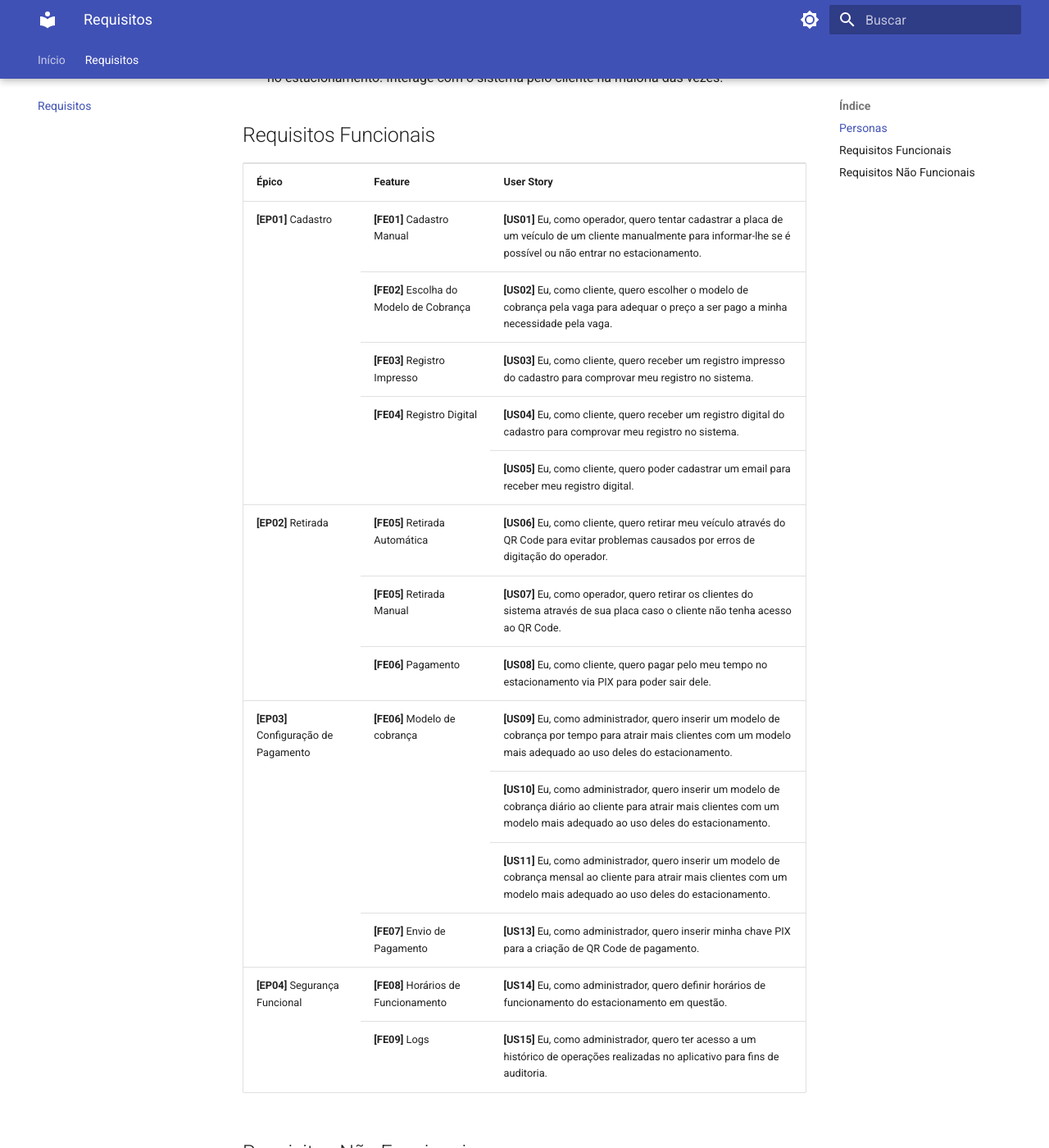
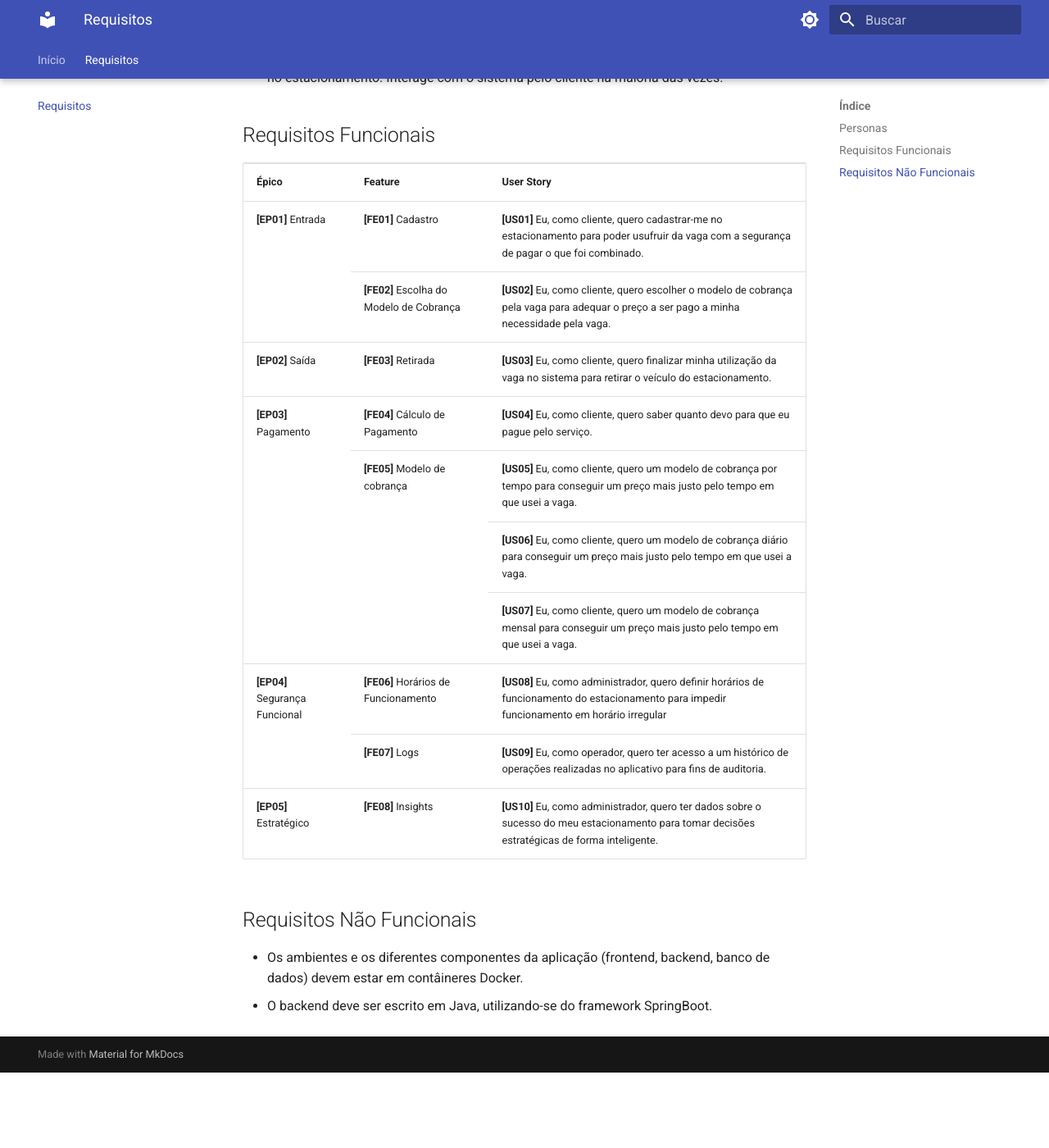
Before and after one commit to Estaciona-Rapido/docs, an MkDocs documentation site: the page built from docs/requisitos.md, in a window 1280 px wide and 1400 px high, scrolled down 341 px. Shown: the whole window at 82% size. Built offline with MkDocs 1.6.1 and Material for MkDocs 9.7.7, drawn with Linux system fonts in a browser that asks for light colours; after the commit the page ends 1649 px from its top, so only the background shows below that.

Commit message:
Generalização dos requisitos, diminuição de escopo para o MVP

```diff
--- a/docs/requisitos.md
+++ b/docs/requisitos.md
@@ -9,37 +9,40 @@
 ## Requisitos Funcionais
 
 <!---
-Cadastro
+Entrada
     Cadastro Manual
-        1. Eu, como operador, quero tentar cadastrar a placa de um veículo de um cliente manualmente para informar-lhe se é possível ou não entrar no estacionamento.
+        1. Eu, como cliente, quero cadastrar-me no estacionamento para poder usufruir da vaga com a segurança de pagar o que foi combinado.
     Escolha do Modelo de Cobrança
         2. Eu, como cliente, quero escolher o modelo de cobrança pela vaga para adequar o preço a ser pago a minha necessidade pela vaga.
     Registro Impresso
-        3. Eu, como cliente, quero receber um registro impresso do cadastro para comprovar meu registro no sistema.
+        (EXTRA) Eu, como cliente, quero receber um registro impresso do cadastro para comprovar meu registro no sistema.
     Registro Digital
-        4. Eu, como cliente, quero receber um registro digital do cadastro para comprovar meu registro no sistema.
-        5. Eu, como cliente, quero poder cadastrar um email para receber meu registro digital.
+        (EXTRA) Eu, como cliente, quero receber um registro digital do cadastro para comprovar meu registro no sistema.
 
-Retirada
+Saída
     Retirada Automática
-        6. Eu, como cliente, quero retirar meu veículo através do QR Code para evitar problemas causados por erros de digitação do operador.
-    Retirada Manual
-        7. Eu, como operador, quero retirar os clientes do sistema através de sua placa caso o cliente não tenha acesso ao QR Code.
+        (EXTRA) Eu, como cliente, quero retirar meu veículo através do QR Code para evitar problemas causados por erros de digitação do operador.
+    Retirada
+        3. Eu, como cliente, quero finalizar minha utilização da vaga no sistema para retirar o veículo do estacionamento.
+Pagamento
+    Cálculo de Pagamento
+        4. Eu, como cliente, quero saber quanto devo para que eu pague pelo serviço.
     Pagamento
-        8. Eu, como cliente, quero pagar pelo meu tempo no estacionamento via PIX para poder sair dele.
-
-Configuração de Pagamento
+        (EXTRA) Eu, como cliente, quero pagar pelo meu tempo no estacionamento via PIX para poder sair dele.
     Modelo de cobrança
-        9. Eu, como administrador, quero inserir um modelo de cobrança por tempo para atrair mais clientes com um modelo mais adequado ao uso deles do estacionamento.
-        10. Eu, como administrador, quero inserir um modelo de cobrança diário ao cliente para atrair mais clientes com um modelo mais adequado ao uso deles do estacionamento.
-        11. Eu, como administrador, quero inserir um modelo de cobrança mensal ao cliente para atrair mais clientes com um modelo mais adequado ao uso deles do estacionamento.
+        5. Eu, como cliente, quero um modelo de cobrança por tempo para conseguir um preço mais justo pelo tempo em que usei a vaga.
+        6. Eu, como cliente, quero um modelo de cobrança diário para conseguir um preço mais justo pelo tempo em que usei a vaga.
+        7. Eu, como cliente, quero um modelo de cobrança mensal para conseguir um preço mais justo pelo tempo em que usei a vaga.
     Envio de Pagamento
-        12. Eu, como administrador, quero inserir minha chave PIX para a criação de QR Code de pagamento.
+        (EXTRA) Eu, como administrador, quero inserir minha chave PIX para que os clientes tenham mais facilidade de pagar pela vaga.
 Segurança Funcional
     Horários de Funcionamento
-        13. Eu, como administrador, quero definir horários de funcionamento do estacionamento em questão.
+        8. Eu, como administrador, quero definir horários de funcionamento do estacionamento para impedir funcionamento em horário irregular.
     Logs
-        14. Eu, como administrador, quero ter acesso a um histórico de operações realizadas no aplicativo para fins de auditoria.
+        9. Eu, como operador, quero ter acesso a um histórico de operações realizadas no aplicativo para fins de auditoria.
+Estratégico
+    Insights
+        10. Eu, como administrador, quero ter dados sobre o sucesso do meu estacionamento para tomar decisões estratégicas de forma inteligente.
 --->
 
 
@@ -60,61 +63,47 @@ Segurança Funcional
         </thead>
         <tbody>
             <tr>
-                <td rowspan="5"><b>[EP01]</b> Cadastro</td>
-                <td><b>[FE01]</b> Cadastro Manual</td>
-                <td><b>[US01]</b> Eu, como operador, quero tentar cadastrar a placa de um veículo de um cliente manualmente para informar-lhe se é possível ou não entrar no estacionamento.</td>
+                <td rowspan="2"><b>[EP01]</b> Entrada</td>
+                <td><b>[FE01]</b> Cadastro</td>
+                <td><b>[US01]</b> Eu, como cliente, quero cadastrar-me no estacionamento para poder usufruir da vaga com a segurança de pagar o que foi combinado.</td>
             </tr>
             <tr>
                 <td><b>[FE02]</b> Escolha do Modelo de Cobrança</td>
                 <td><b>[US02]</b> Eu, como cliente, quero escolher o modelo de cobrança pela vaga para adequar o preço a ser pago a minha necessidade pela vaga.</td>
             </tr>
             <tr>
-                <td rowspan="1"><b>[FE03]</b> Registro Impresso</td>
-                <td><b>[US03]</b> Eu, como cliente, quero receber um registro impresso do cadastro para comprovar meu registro no sistema.</td>
+                <td rowspan="1"><b>[EP02]</b> Saída</td>
+                <td rowspan="1"><b>[FE03]</b> Retirada</td>
+                <td><b>[US03]</b> Eu, como cliente, quero finalizar minha utilização da vaga no sistema para retirar o veículo do estacionamento.</td>
             </tr>
             <tr>
-                <td rowspan="2"><b>[FE04]</b> Registro Digital</td>
-                <td><b>[US04]</b> Eu, como cliente, quero receber um registro digital do cadastro para comprovar meu registro no sistema.</td>
+                <td rowspan="4"><b>[EP03]</b> Pagamento</td>
+                <td rowspan="1"><b>[FE04]</b> Cálculo de Pagamento</td>
+                <td><b>[US04]</b> Eu, como cliente, quero saber quanto devo para que eu pague pelo serviço.</td>
             </tr>
             <tr>
-                <td><b>[US05]</b> Eu, como cliente, quero poder cadastrar um email para receber meu registro digital.</td>
+                <td rowspan="3"><b>[FE05]</b> Modelo de cobrança</td>
+                <td><b>[US05]</b> Eu, como cliente, quero um modelo de cobrança por tempo para conseguir um preço mais justo pelo tempo em que usei a vaga.</td>
             </tr>
             <tr>
-                <td rowspan="3"><b>[EP02]</b> Retirada</td>
-                <td rowspan="1"><b>[FE05]</b> Retirada Automática</td>
-                <td><b>[US06]</b> Eu, como cliente, quero retirar meu veículo através do QR Code para evitar problemas causados por erros de digitação do operador.</td>
+                <td><b>[US06]</b> Eu, como cliente, quero um modelo de cobrança diário para conseguir um preço mais justo pelo tempo em que usei a vaga.</td>
             </tr>
             <tr>
-                <td rowspan="1"><b>[FE05]</b> Retirada Manual</td>
-                <td><b>[US07]</b> Eu, como operador, quero retirar os clientes do sistema através de sua placa caso o cliente não tenha acesso ao QR Code.</td>
-            </tr>
-            <tr>
-                <td rowspan="1"><b>[FE06]</b> Pagamento</td>
-                <td><b>[US08]</b> Eu, como cliente, quero pagar pelo meu tempo no estacionamento via PIX para poder sair dele.</td>
-            </tr>
-            <tr>
-                <td rowspan="4"><b>[EP03]</b> Configuração de Pagamento</td>
-                <td rowspan="3"><b>[FE06]</b> Modelo de cobrança</td>
-                <td><b>[US09]</b> Eu, como administrador, quero inserir um modelo de cobrança por tempo para atrair mais clientes com um modelo mais adequado ao uso deles do estacionamento.</td>
-            </tr>
-            <tr>
-                <td><b>[US10]</b> Eu, como administrador, quero inserir um modelo de cobrança diário ao cliente para atrair mais clientes com um modelo mais adequado ao uso deles do estacionamento.</td>
-            </tr>
-            <tr>
-                <td><b>[US11]</b> Eu, como administrador, quero inserir um modelo de cobrança mensal ao cliente para atrair mais clientes com um modelo mais adequado ao uso deles do estacionamento.</td>
-            </tr>
-            <tr>
-                <td rowspan="1"><b>[FE07]</b> Envio de Pagamento</td>
-                <td><b>[US13]</b> Eu, como administrador, quero inserir minha chave PIX para a criação de QR Code de pagamento.</td>
+                <td><b>[US07]</b> Eu, como cliente, quero um modelo de cobrança mensal para conseguir um preço mais justo pelo tempo em que usei a vaga.</td>
             </tr>
             <tr>
                 <td rowspan="2"><b>[EP04]</b> Segurança Funcional</td>
-                <td rowspan="1"><b>[FE08]</b> Horários de Funcionamento</td>
-                <td><b>[US14]</b> Eu, como administrador, quero definir horários de funcionamento do estacionamento em questão.</td>
+                <td rowspan="1"><b>[FE06]</b> Horários de Funcionamento</td>
+                <td><b>[US08]</b> Eu, como administrador, quero definir horários de funcionamento do estacionamento para impedir funcionamento em horário irregular</td>
             </tr>
             <tr>
-                <td rowspan="1"><b>[FE09]</b> Logs</td>
-                <td><b>[US15]</b> Eu, como administrador, quero ter acesso a um histórico de operações realizadas no aplicativo para fins de auditoria.</td>
+                <td rowspan="1"><b>[FE07]</b> Logs</td>
+                <td><b>[US09]</b> Eu, como operador, quero ter acesso a um histórico de operações realizadas no aplicativo para fins de auditoria.</td>
+            </tr>
+            <tr>
+                <td rowspan="1"><b>[EP05]</b> Estratégico</td>
+                <td rowspan="1"><b>[FE08]</b> Insights</td>
+                <td><b>[US10]</b> Eu, como administrador, quero ter dados sobre o sucesso do meu estacionamento para tomar decisões estratégicas de forma inteligente.</td>
             </tr>
         </tbody>
     </table>
```
